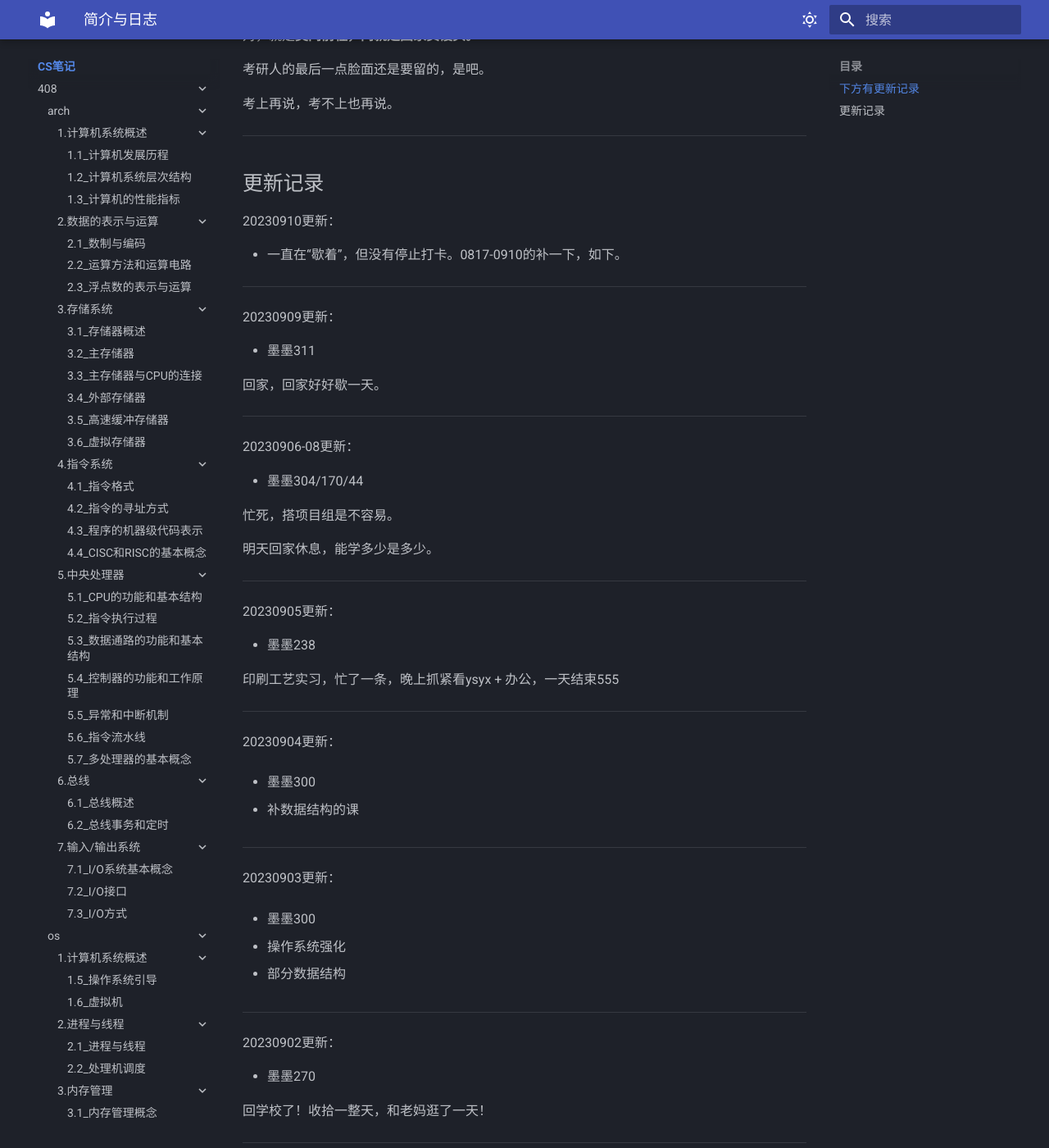
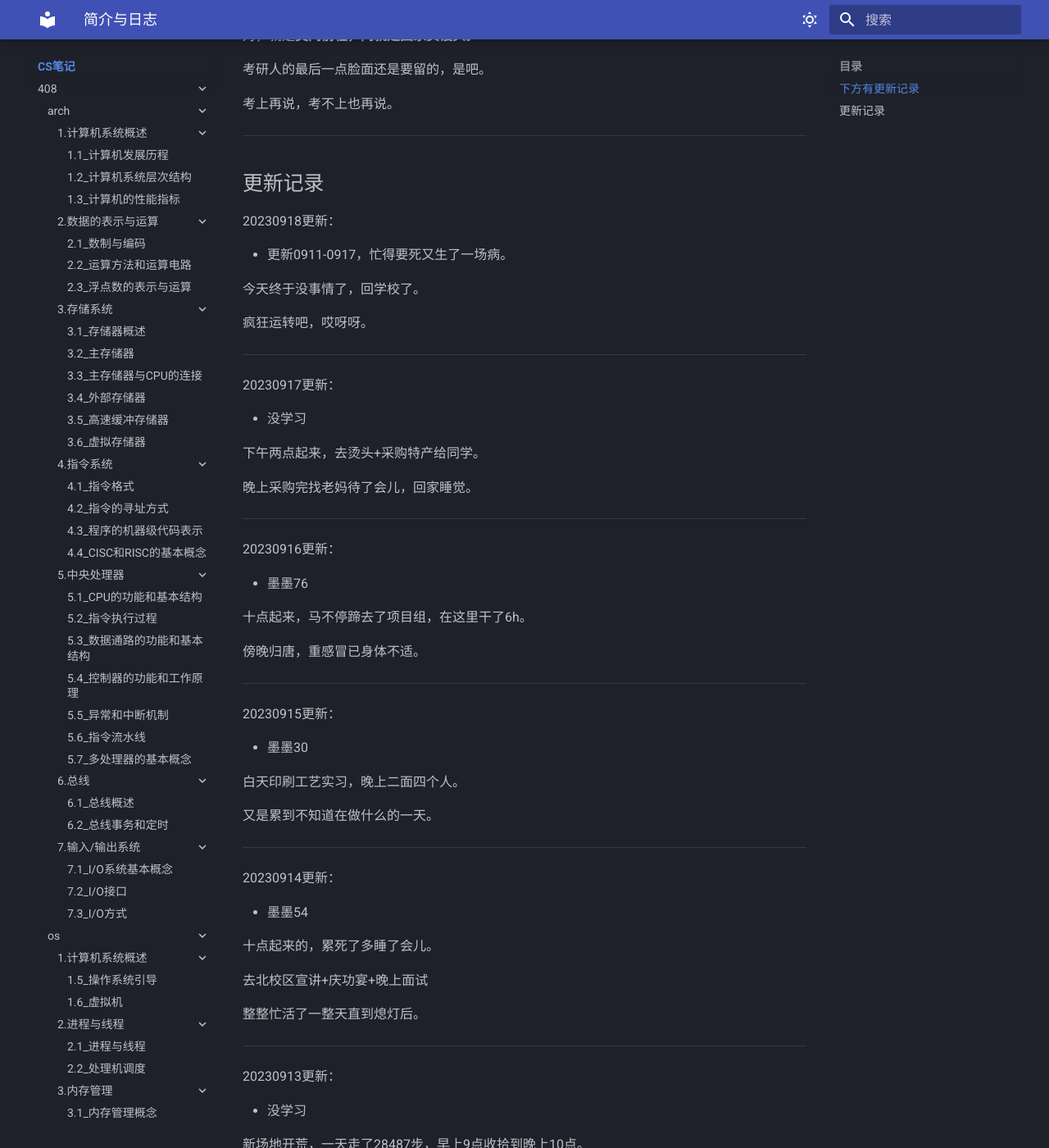
Before and after one commit to Haohahahaha/cs, an MkDocs documentation site: the page built from docs/index.md, in a window 1280 px wide and 1400 px high, scrolled down 768 px. Shown: the whole window at 82% size. Built offline with MkDocs 1.6.1 and Material for MkDocs 9.7.7, drawn with Linux system fonts in a browser that asks for light colours; some of the changed text lies outside the part shown.

Commit message:
2023-09-18_13:46:45 update

```diff
--- a/docs/index.md
+++ b/docs/index.md
@@ -39,6 +39,86 @@
 <a id="update"></a>
 
 ## 更新记录
+
+20230918更新：
+
+- 更新0911-0917，忙得要死又生了一场病。
+
+今天终于没事情了，回学校了。
+
+疯狂运转吧，哎呀呀。
+
+---
+
+20230917更新：
+
+- 没学习
+
+下午两点起来，去烫头+采购特产给同学。
+
+晚上采购完找老妈待了会儿，回家睡觉。
+
+---
+
+20230916更新：
+
+- 墨墨76
+
+十点起来，马不停蹄去了项目组，在这里干了6h。
+
+傍晚归唐，重感冒已身体不适。
+
+---
+
+20230915更新：
+
+- 墨墨30
+
+白天印刷工艺实习，晚上二面四个人。
+
+又是累到不知道在做什么的一天。
+
+---
+
+20230914更新：
+
+- 墨墨54
+
+十点起来的，累死了多睡了会儿。
+
+去北校区宣讲+庆功宴+晚上面试
+
+整整忙活了一整天直到熄灯后。
+
+---
+
+20230913更新：
+
+- 没学习
+
+新场地开荒，一天走了28487步，早上9点收拾到晚上10点。
+
+到宿舍腿都走不动了。
+
+---
+
+20230912更新：
+
+- 墨墨300
+
+印刷工艺实习一整天。
+
+> 今日评语：拿下！
+
+---
+
+20230911更新：
+
+- 墨墨312
+
+写提前批公告……
+
+---
 
 20230910更新：
 
```
